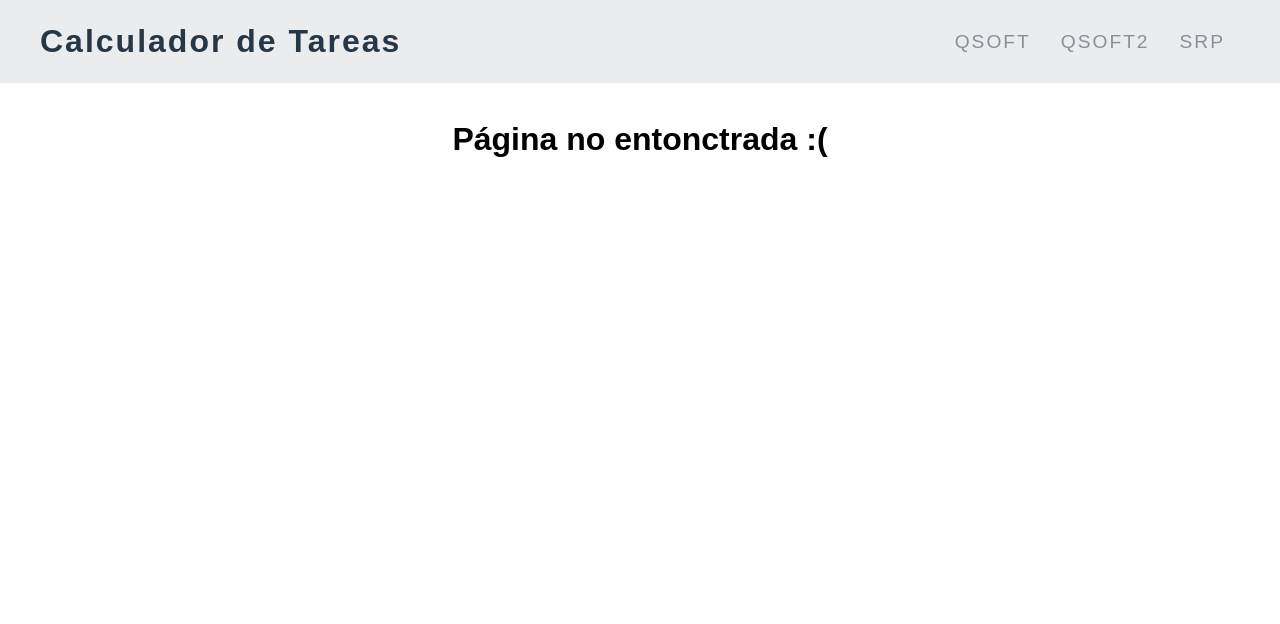
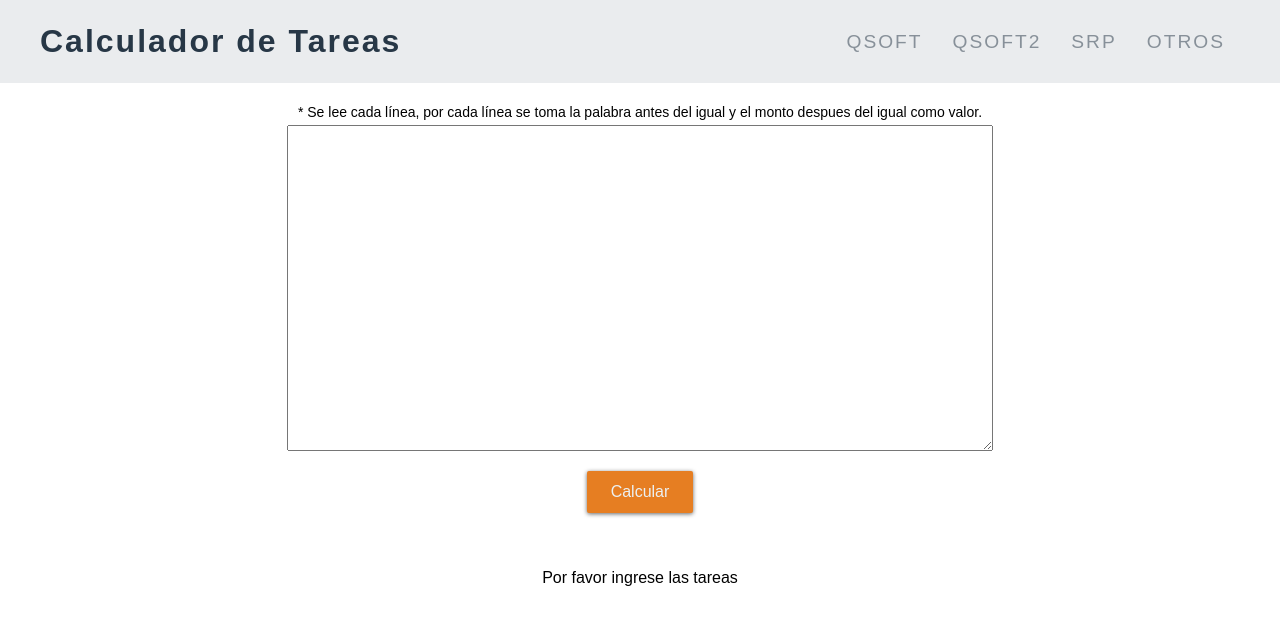
Before and after one commit to yuniors87/CaT, a Gatsby site: page /otros in a window 1280 px wide. Before the commit this address had no page. Built offline with nearby package versions, Linux system fonts and the light colour scheme; Gatsby itself is replaced by a stand-in of ours.

Commit message:
added the posibility of calculate any task

```diff
--- /dev/null
+++ b/src/components/button.js
@@ -0,0 +1,53 @@
+import React from 'react';
+import styled from 'styled-components';
+
+const StyledButton = styled.button`
+  position: relative;
+  display: block;
+  margin: 40px auto;
+  margin-top: 20px;
+  padding: 0;
+  overflow: hidden;
+  border-width: 0;
+  outline: none;
+  border-radius: 2px;
+  box-shadow: 0 1px 4px rgba(0, 0, 0, .6);
+  background-color: #e67e22;
+  color: #ecf0f1;
+  transition: background-color .3s;
+  &:hover{
+    background-color: #d35400;
+  }
+  &:focus{
+    background-color: #d35400;
+  }
+  & span {
+    display: block;
+    padding: 12px 24px;
+    font-size: 16px;
+  &:before {
+    content: "";
+    position: absolute;
+    top: 50%;
+    left: 50%;
+    display: block;
+    width: 0;
+    padding-top: 0;
+    border-radius: 100%;
+    background-color: rgba(236, 240, 241, .3);
+    transform: translate(-50%, -50%);
+  }
+  &:active:before {
+    width: 120%;
+    padding-top: 120%;
+    transition: width .2s ease-out, padding-top .2s ease-out;
+  }
+}
+`;
+
+const Button = ({ name, click }) => (
+  <StyledButton onClick={click}><span>{name}</span></StyledButton>
+);
+
+
+export default Button;
--- a/src/components/header.js
+++ b/src/components/header.js
@@ -68,6 +68,7 @@ const Header = ({ siteTitle }) => (
         <StyledMenuItem to="/qsoft">QSOFT</StyledMenuItem>
         <StyledMenuItem to="/qsoft2">QSOFT2</StyledMenuItem>
         <StyledMenuItem to="/srp">SRP</StyledMenuItem>
+        <StyledMenuItem to="/otros">OTROS</StyledMenuItem>
       </StyledMenu>
     </Contenedor>
   </StyledHeader>
--- /dev/null
+++ b/src/pages/otros.js
@@ -0,0 +1,82 @@
+import React, { useState } from 'react';
+import styled from 'styled-components';
+import Calculador2 from '../components/calculador2';
+import Layout from '../components/layout';
+import Button from '../components/button';
+
+const StyledContenedor = styled.div`
+  display: flex;
+  align-items: center;
+  justify-content: center;
+  flex-direction: column;
+`;
+
+const StyledTextarea = styled.textarea`
+  width: 700px;
+  font-size: 14px;
+  @media (max-width: 768px) {
+    width: 400px;
+    font-size: 12px;
+  }
+`;
+
+const Advertencia = styled.p`
+  margin: 5px 0;
+  font-size: 14px;
+  @media (max-width: 768px) {
+    margin: 5px;
+    font-size: 12px;
+  }
+`;
+
+function Otros() {
+  const [cadena, setCadena] = useState('');
+  const [lista, setLista] = useState([]);
+
+  const HandleChange = (event) => {
+    const valor = event.target.value;
+    setCadena(valor);
+    setLista([]);
+  };
+
+  const Calcular = () => {
+    const tareas = [];
+    let arrayTareas = [];
+    if (cadena.length > 0) {
+      arrayTareas = cadena.match(/[^\r\n]+/g);
+      arrayTareas.map((arr) => {
+      // toma la palabra antes del igual " =", no olvidar el espacio
+        let nombre = arr.match(/\S+(?= =)/g);
+        // toma todos los numeros de la línea
+        let valor = arr.match(/\d+/g);
+        if (nombre !== null && !isNaN(valor) && valor != null) {
+          nombre = nombre.toString();
+          valor = valor.toString();
+          const obj = { nombre, valor: parseInt(valor, 10) };
+          tareas.push(obj);
+        }
+      });
+      setLista(tareas);
+    }
+  };
+
+  const Calculador = () => {
+    if (lista.length > 0) {
+      return (<Calculador2 tareasGeneral={lista} />);
+    }
+    return (<p>Por favor ingrese las tareas</p>);
+  };
+
+  return (
+    <Layout title="Otros">
+      <StyledContenedor>
+        <Advertencia>* Se lee cada línea, por cada línea se toma la palabra antes del igual y el monto despues del igual como valor.</Advertencia>
+        <StyledTextarea name="tareas" id="tareas" cols="auto" rows="20" onChange={(e) => HandleChange(e)} />
+        <Button name="Calcular" click={Calcular} />
+        <Calculador />
+      </StyledContenedor>
+    </Layout>
+  );
+}
+
+export default Otros;
```
Also changed, not shown: src/sistemas/qsoft2.js (+22 -22 lines).
